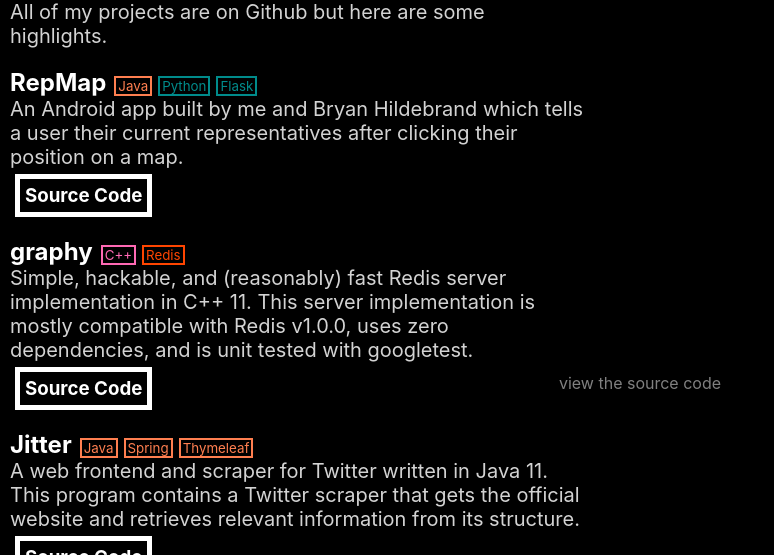
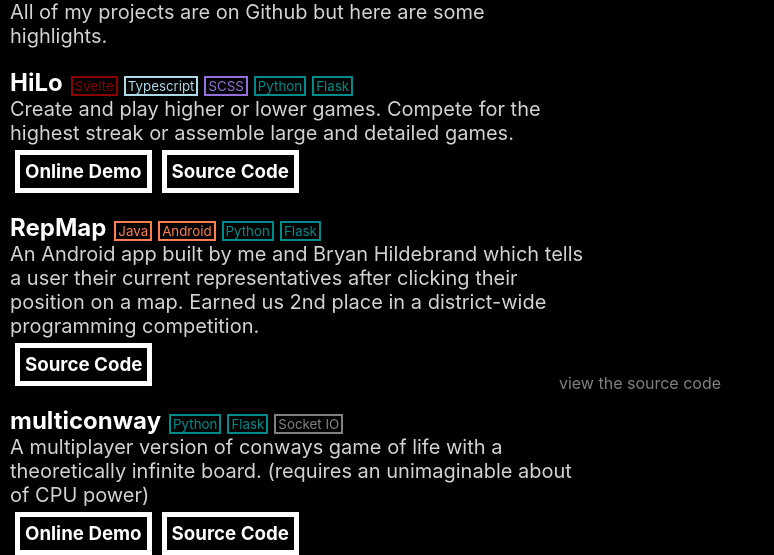
Before and after one commit to mgurga/personalwebsite, a React (Create React App) app: page / in a window 1280 px wide. Shown: the part 397-952 px from the top of the page, without its empty margins (0-774 px from the left). Built offline with nearby package versions, Linux system fonts and the light colour scheme.

Commit message:
added HiLo project
I also made a few small changes
- made the globe element fixed
- reworded RepMap and graphy projects
- sped up BlockButton animation

```diff
--- a/src/App.css
+++ b/src/App.css
@@ -26,7 +26,7 @@
 
 .BlockButton:hover {
   animation-name: BlockButtonHover;
-  animation-duration: 1s;
+  animation-duration: 0.5s;
   background-color: white;
 }
 
--- a/src/App.js
+++ b/src/App.js
@@ -22,19 +22,41 @@
         <br />
         <h1>Projects</h1>
         <p className='subtext'>All of my projects are on Github but here are some highlights.</p>
+        <h2>HiLo</h2>
+        <LanguageTag lang="Svelte" color="darkred" />
+        <LanguageTag lang="Typescript" color="lightblue" />
+        <LanguageTag lang="SCSS" color="mediumpurple" />
+        <LanguageTag lang="Python" color="darkcyan" />
+        <LanguageTag lang="Flask" color="darkcyan" />
+        <p className='subtext' style={{marginBottom: "5px"}}>Create and play higher or lower games.
+        Compete for the highest streak or assemble large and detailed games.</p>
+        <BlockButton name={"Online Demo"} url={"https://mgur.ga/hilo"} alt={"hilo Online Demo"}/>
+        <BlockButton name={"Source Code"} url={"https://github.com/mgurga/hilo"} alt={"hilo Source Code"}/>
+        <br />
         <h2>RepMap</h2>
         <LanguageTag lang="Java" color="coral" />
+        <LanguageTag lang="Android" color="coral" />
         <LanguageTag lang="Python" color="darkcyan" />
         <LanguageTag lang="Flask" color="darkcyan" />
-        <p className='subtext' style={{marginBottom: "5px"}}>An Android app built by me and
-        Bryan Hildebrand which tells a user their current representatives after clicking their position on a map.</p>
+        <p className='subtext' style={{marginBottom: "5px"}}>An Android app built by me and Bryan Hildebrand
+        which tells a user their current representatives after clicking their position on a map. Earned us 2nd place
+        in a district-wide programming competition.</p>
         <BlockButton name={"Source Code"} url={"https://github.com/mgurga/RepMap"} alt={"RepMap Source Code"}/>
+        <br />
+        <h2>multiconway</h2>
+        <LanguageTag lang="Python" color="darkcyan" />
+        <LanguageTag lang="Flask" color="darkcyan" />
+        <LanguageTag lang="Socket IO" color="grey" />
+        <p className='subtext' style={{marginBottom: "5px"}}>A multiplayer version of conways game of life with a theoretically infinite board.
+        (requires an unimaginable about of CPU power)</p>
+        <BlockButton name={"Online Demo"} url={"https://mgur.ga/multiconway"} alt={"multiconway Online Demo"} />
+        <BlockButton name={"Source Code"} url={"https://github.com/mgurga/multiconway"} alt={"multiconway Source Code"} />
         <br />
         <h2>graphy</h2>
         <LanguageTag lang="C++" color="hotpink" />
         <LanguageTag lang="Redis" color="orangered" />
         <p className='subtext' style={{marginBottom: "5px"}}>Simple, hackable, and (reasonably) fast Redis server implementation in C++ 11.
-        This server implementation is mostly compatible with Redis v1.0.0, uses zero dependencies, and is unit tested with googletest.</p>
+        This implementation is mostly compatible with Redis v1.0.0, uses zero dependencies, and is unit tested.</p>
         <BlockButton name={"Source Code"} url={"https://github.com/mgurga/graphy"} alt={"graphy Source Code"}/>
         <br />
         <h2>Jitter</h2>
@@ -44,15 +66,6 @@
         <p className='subtext' style={{marginBottom: "5px"}}>A web frontend and scraper for Twitter written in Java 11.
         This program contains a Twitter scraper that gets the official website and retrieves relevant information from its structure.</p>
         <BlockButton name={"Source Code"} url={"https://github.com/mgurga/jitter"} alt={"jitter Source Code"}/>
-        <br />
-        <h2>multiconway</h2>
-        <LanguageTag lang="Python" color="darkcyan" />
-        <LanguageTag lang="Flask" color="darkcyan" />
-        <LanguageTag lang="Socket IO" color="grey" />
-        <p className='subtext' style={{marginBottom: "5px"}}>A multiplayer version of conways game of life with a theoretically infinite board.
-        (requires an unimaginable about of CPU power)</p>
-        <BlockButton name={"Source Code"} url={"https://github.com/mgurga/multiconway"} alt={"multiconway Source Code"} />
-        <BlockButton name={"Online Demo"} url={"https://mgur.ga/multiconway"} alt={"multiconway Online Demo"} />
         <br />
         <br />
         <br />
--- a/src/World.js
+++ b/src/World.js
@@ -15,7 +15,7 @@
     }, 100)
   }, []);
 
-  return <div style={{ width: "49%", display: "inline-block", float: "right" }}>
+  return <div style={{ width: "49%", display: "inline-block", float: "right", position: "fixed"}}>
     <SizeMe>{({ size: { width } }) => (
       <Globe
         ref={globeEl}
```
